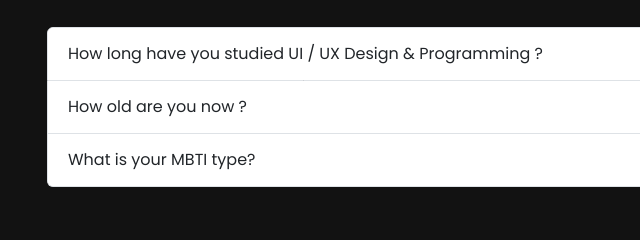
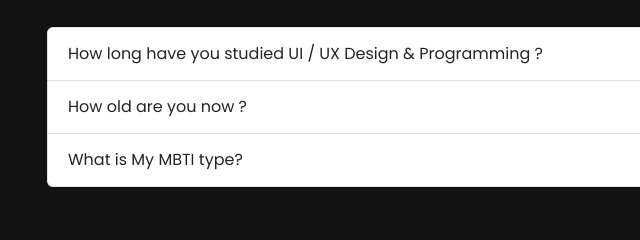
Before and after one commit to aserch/html_css, a plain HTML site: page index.html in a window 1280 px wide. Shown: the part 2740-2980 px from the top of the page, 113-753 px from the left. Drawn offline with nearby package versions, Linux system fonts and the light colour scheme.

Commit message:
Update index.html

```diff
--- a/index.html
+++ b/index.html
@@ -233,7 +233,7 @@
         <h2 class="accordion-header" id="headingThree">
           <button class="accordion-button collapsed" type="button" data-bs-toggle="collapse"
             data-bs-target="#collapseThree" aria-expanded="false" aria-controls="collapseThree">
-            What is your MBTI type?
+            What is My MBTI type?
           </button>
         </h2>
         <div id="collapseThree" class="accordion-collapse collapse" aria-labelledby="headingThree"
```
